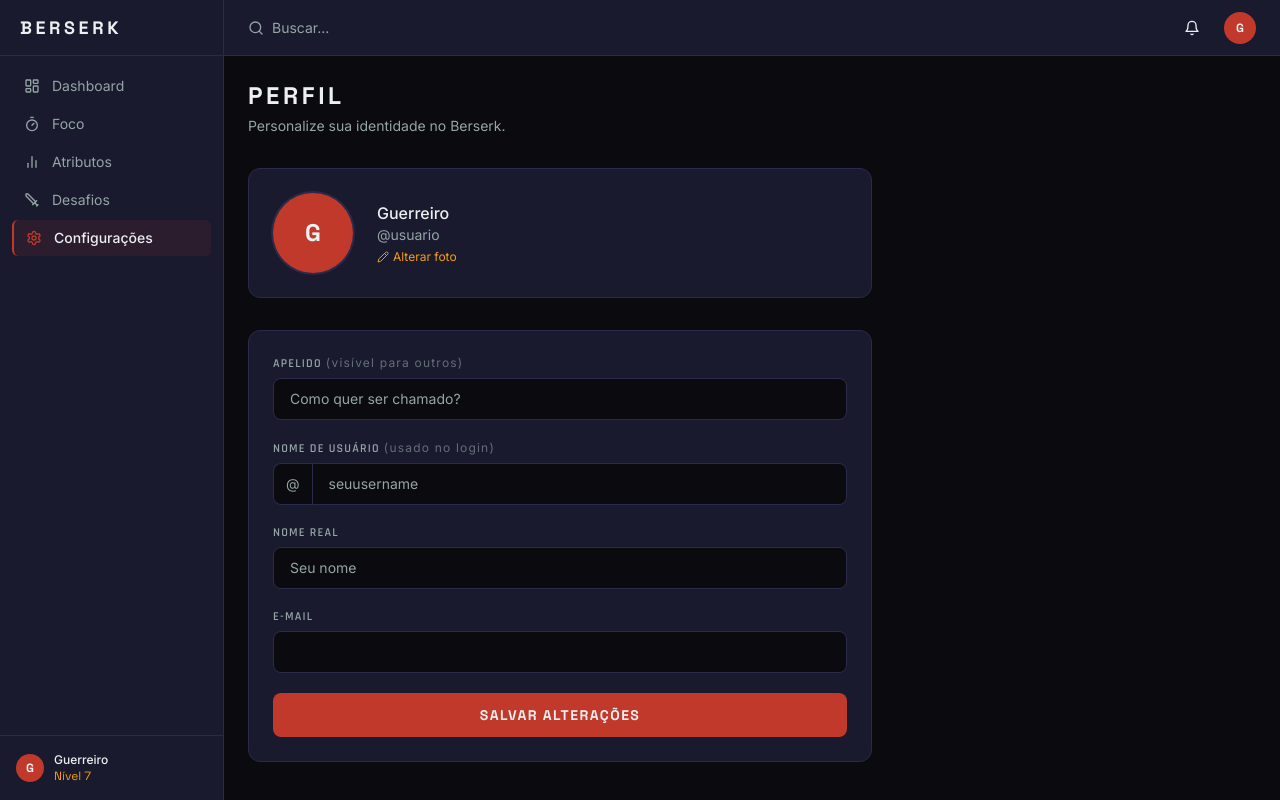
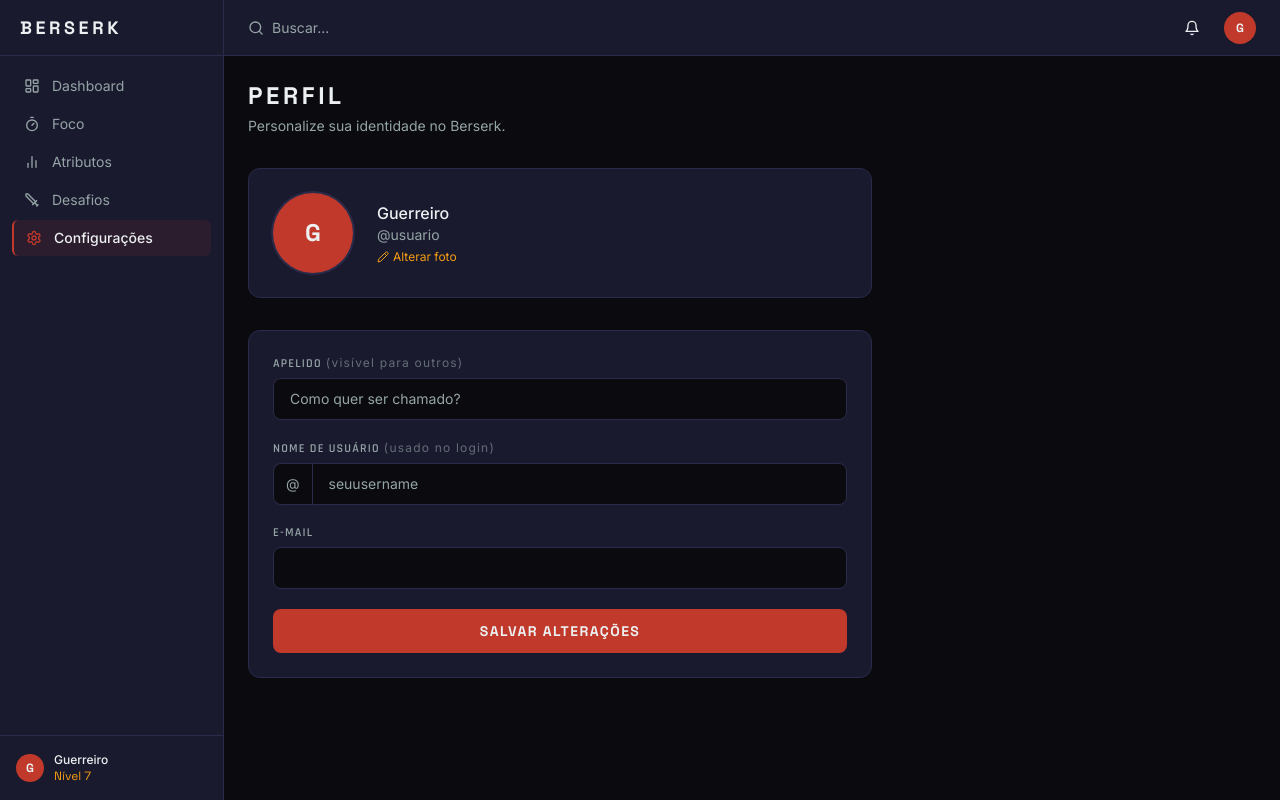
Before and after one commit to gumoreira005-coder/Beserk, a Next.js app: page /dashboard/settings in a window 1280 px wide. Built offline with nearby package versions, Linux system fonts and the light colour scheme.

Commit message:
fix: remove campo nome real do perfil

```diff
--- a/app/dashboard/settings/page.tsx
+++ b/app/dashboard/settings/page.tsx
@@ -153,19 +153,6 @@ export default function SettingsPage() {
               {errors.username && <p className="text-destructive text-xs mt-1">{errors.username}</p>}
             </div>
 
-            {/* Nome real */}
-            <div>
-              <label className="text-xs font-game uppercase tracking-widest text-muted-foreground block mb-1.5">
-                Nome real
-              </label>
-              <input
-                value={user.name}
-                onChange={(e: ChangeEvent<HTMLInputElement>) => setUser((u: BerserkUser) => ({ ...u, name: e.target.value }))}
-                placeholder="Seu nome"
-                className="w-full bg-background border border-border rounded-lg px-4 py-2.5 text-foreground text-sm placeholder:text-muted-foreground focus:outline-none focus:border-primary transition-colors"
-              />
-            </div>
-
             {/* Email (read-only) */}
             <div>
               <label className="text-xs font-game uppercase tracking-widest text-muted-foreground block mb-1.5">
```
